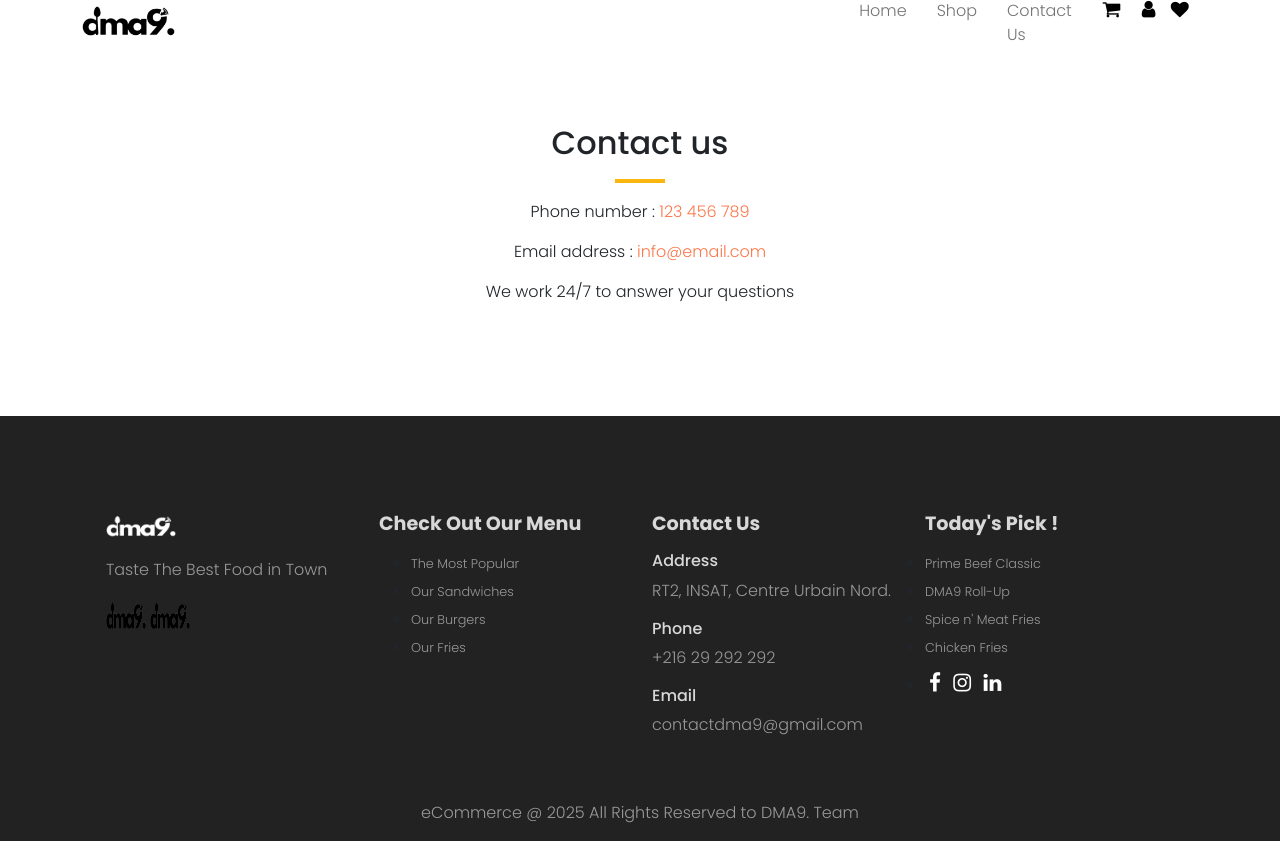
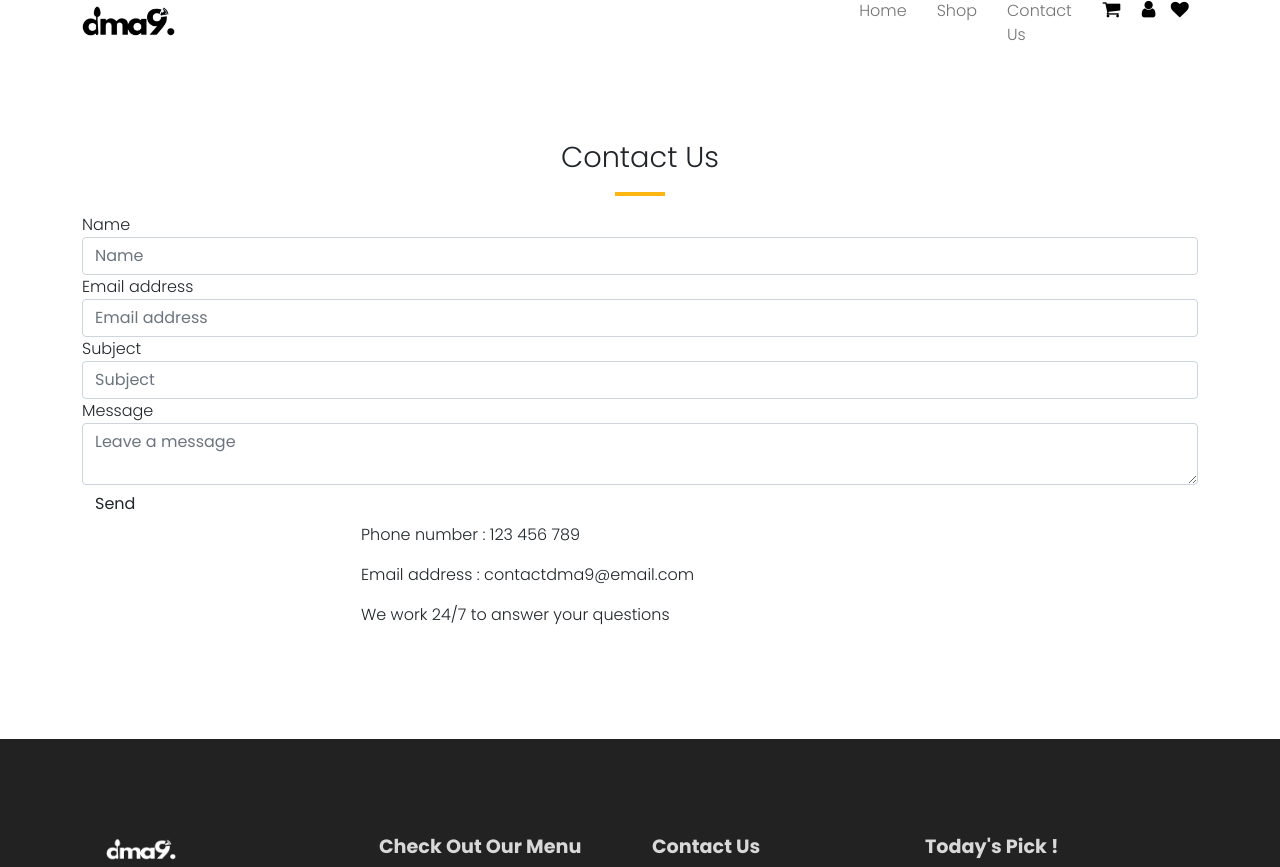
Before and after one commit to OmarChouchane/DMA9, a PHP site: page /contact.php in a window 1280 px wide. Shown: the part 20-887 px from the top of the page. Before the commit the page ends 861 px from the top, so only its background shows below. Run offline with PHP 8.4, Linux system fonts and the light colour scheme.

Commit message:
contact us

```diff
--- a/composer.json
+++ b/composer.json
@@ -1,5 +1,6 @@
 {
     "require": {
-        "dompdf/dompdf": "^2.0"
+        "dompdf/dompdf": "^2.0",
+        "phpmailer/phpmailer": "^6.9"
     }
 }
--- a/contact.php
+++ b/contact.php
@@ -1,32 +1,63 @@
 <?php
+session_start();
 
-session_start();
+
+
+include 'server/connection.php';
+
 
 
 include('layouts/header.php');
 
 
 
-?>
-
+ ?>
 
 
 
 
     <!--Contact-->
-    <section id="contact" class="container my-5 py-5">
-        <div class="container text-center mt-5">
-            <h3>Contact us</h3>
+    <section class="my-5 py-5">
+        <div class="container text-center mt-3 pt-5">
+            <h2 class="form-weight-bold">Contact Us</h2>
             <hr class="mx-auto">
+
+        </div>
+        <div class="mx-auto container">
+            <form id="contact-form" method="POST" action="send_email.php">
+
+                <div class="form-group">
+                    <label>Name</label>
+                    <input type="text" class="form-control" id="name" name="name" placeholder="Name" required>
+                </div>
+                <div class="form-group">
+                    <label>Email address</label>
+                    <input type="email" class="form-control" id="email" name="email" placeholder="Email address" required>
+                </div>
+                <div class="form-group">
+                    <label>Subject</label>
+                    <input type="text" class="form-control" id="subject" name="subject" placeholder="Subject" required>
+                </div>
+                <div class="form-group">
+                    <label>Message</label>
+                    <textarea class="form-control"  id="message" name="message" placeholder="Leave a message"required></textarea>
+                </div>
+                <div class="form-group">
+                    <input type="submit" name="send" class="btn" id="send-btn" value="Send">
+                </div>
+
+            </form>
+
             <p class="w-50 mx-auto">
                 Phone number : <span>123 456 789</span>
             </p>
             <p class="w-50 mx-auto">
-                Email address : <span>info@email.com</span>
+                Email address : <span>contactdma9@email.com</span>
             </p>
             <p class="w-50 mx-auto">
                 We work 24/7 to answer your questions
             </p>
+
         </div>
     </section>
 
@@ -34,6 +65,4 @@ include('layouts/header.php');
 
 
 
-
-
 <?php include('layouts/footer.php'); ?>
```
Also changed, not shown: send_mail.php (added, +42 -0 lines).
